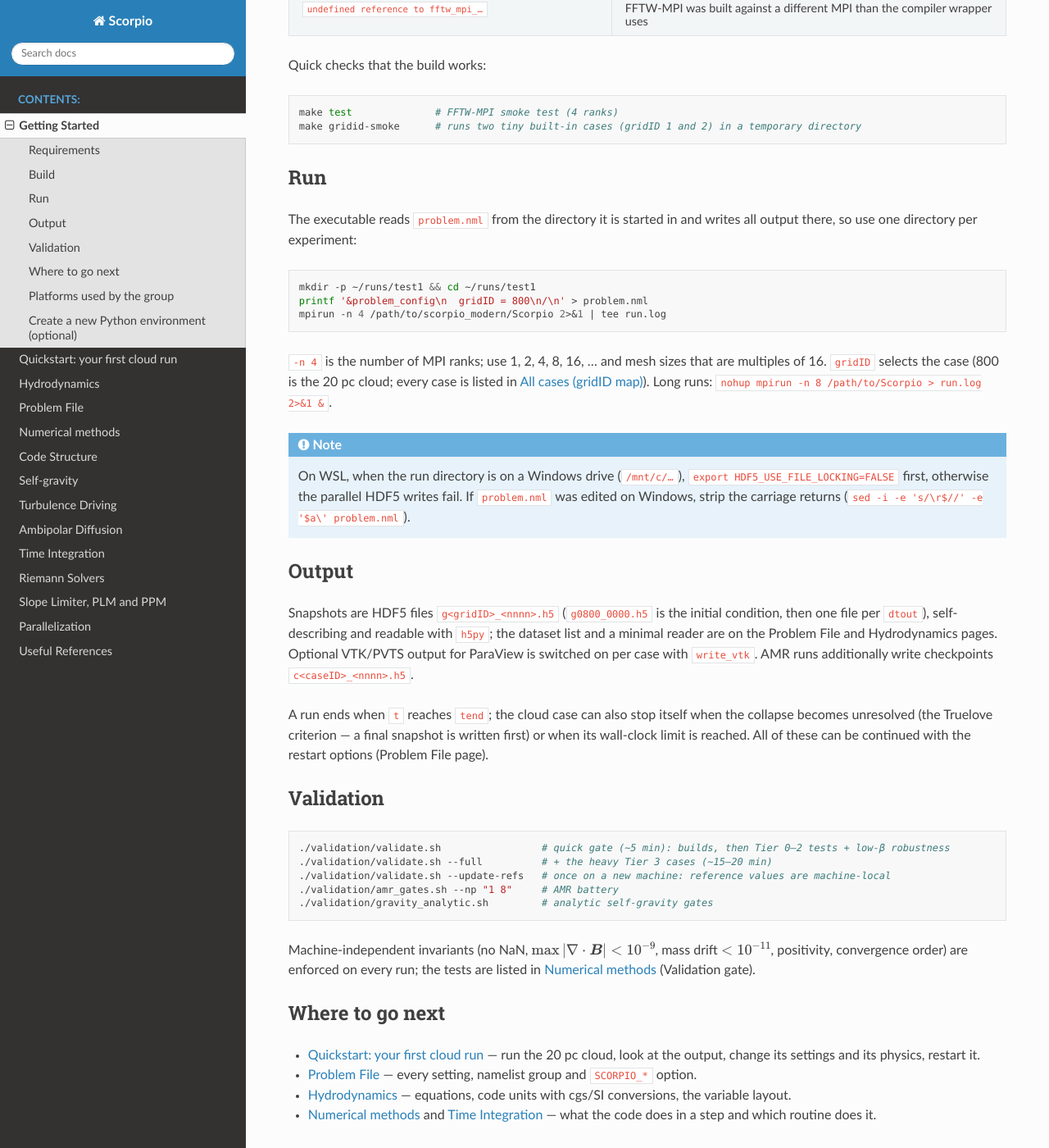
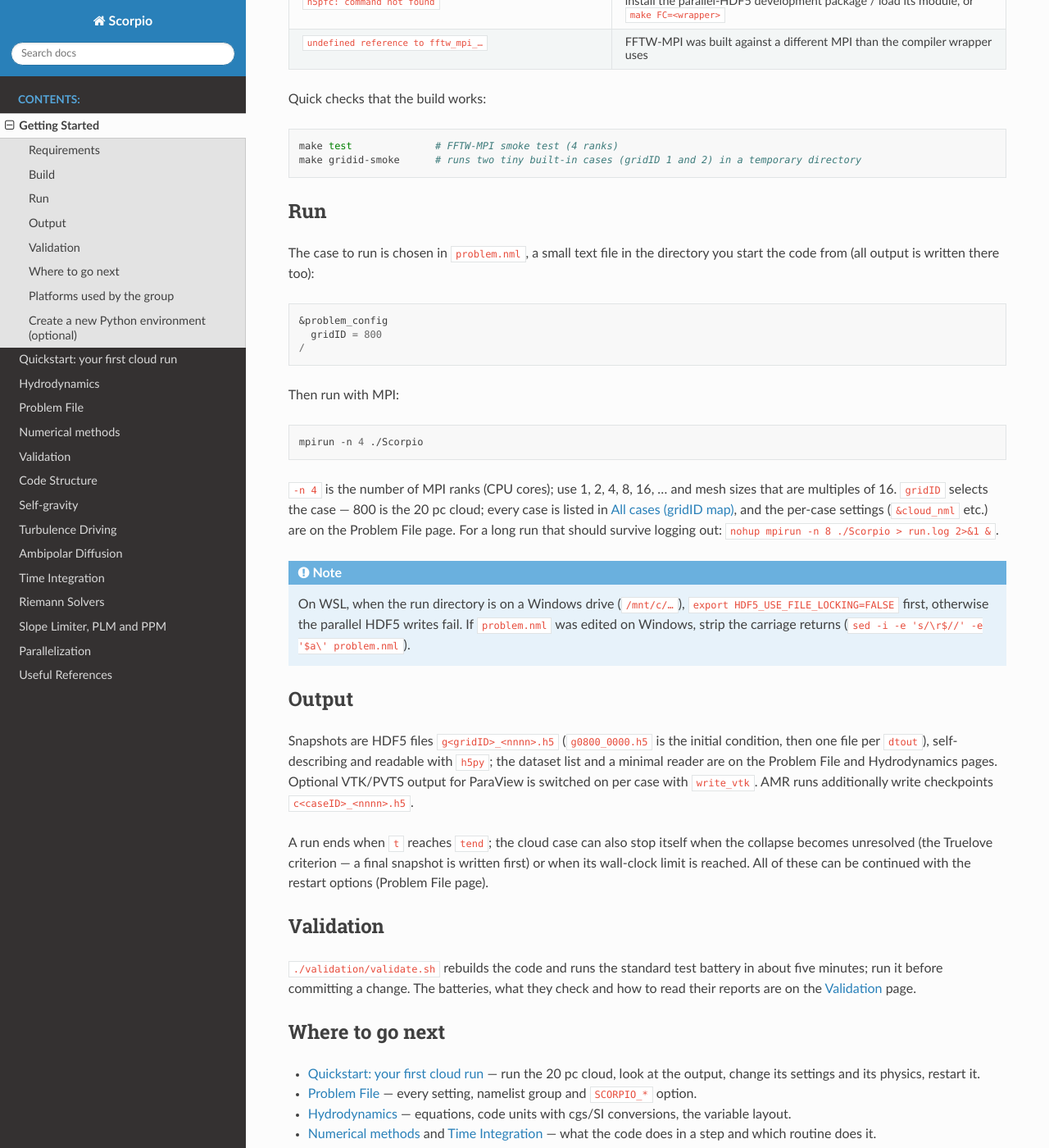
Before and after one commit to holam1hk/Scorpio-Docs, a Sphinx documentation site: the page built from docs/source/getting_started.rst, in a window 1280 px wide and 1400 px high, scrolled down 1289 px. Shown: the whole window at 82% size. Built offline with Sphinx 7.4.7 and the Read the Docs theme 3.1.0, drawn with Linux system fonts in a browser that asks for light colours; some of the changed text lies outside the part shown.

Commit message:
Simplify build/run on Getting Started; move validation to its own page
- getting_started: plain `make` / `make clean && make` (the Makefile finds
  the libraries on a set-up machine; FFTW_PREFIX only appears in the
  compile-error table), problem.nml shown as a file and `mpirun -n 4
  ./Scorpio` instead of the mkdir/printf one-liners; the validation section
  is now a pointer
- validation (new page, in the toctree after Numerical methods): the four
  batteries with their run times and scope, the validate.sh tier table and
  the machine-independent invariants, the AMR gates, the analytic gravity
  gates G1-G5 and the deep battery, how to read a report (real lines), and
  the results dashboard
- methods: the validation-gate section defers to the new page
- quickstart: cheat sheet uses plain `make`

Co-Authored-By: Claude Opus 5 <noreply@anthropic.com>

```diff
--- a/docs/source/getting_started.rst
+++ b/docs/source/getting_started.rst
@@ -34,8 +34,7 @@ FFTW-MPI once from source (about five minutes):
    ./configure --enable-shared --enable-threads --enable-mpi MPICC=mpicc
    make -j4 && sudo make install && sudo ldconfig
 
-which installs it under ``/usr/local`` (hence ``FFTW_PREFIX=/usr/local``
-below). With OpenMPI throughout (``openmpi-bin``, ``libhdf5-openmpi-dev``,
+With OpenMPI throughout (``openmpi-bin``, ``libhdf5-openmpi-dev``,
 ``libfftw3-mpi-dev``) no source build is needed.
 
 On a cluster load the corresponding modules (``module load <mpi>
@@ -49,13 +48,16 @@ From the repository root:
 
 .. code-block:: bash
 
-   make print-config                     # shows the compiler, MPI, HDF5 and FFTW that will be used
-   make FFTW_PREFIX=/usr/local -j4       # builds ./Scorpio (drop FFTW_PREFIX if FFTW is in a standard path)
-   make clean && make FFTW_PREFIX=/usr/local -j4     # clean rebuild
+   make print-config      # shows the compiler, MPI, HDF5 and FFTW that will be used
+   make                   # builds ./Scorpio
+   make clean && make     # clean rebuild
 
-The build writes objects and module files under ``build/``; the only
-product is the executable ``./Scorpio``. Run ``make`` again after any change
-in ``src/`` — only the changed files and their dependants are recompiled.
+The ``Makefile`` finds the libraries through the ``h5pfc`` wrapper and the
+system paths; nothing has to be passed on the command line on a machine that
+is set up. The build writes objects and module files under ``build/``; the
+only product is the executable ``./Scorpio``. Run ``make`` again after any
+change in ``src/`` — only the changed files and their dependants are
+recompiled.
 
 .. list-table::
    :header-rows: 1
@@ -64,7 +66,7 @@ in ``src/`` — only the changed files and their dependants are recompiled.
    * - compile error
      - fix
    * - ``Cannot open included file 'fftw3-mpi.f03'``
-     - add ``FFTW_PREFIX=/path/to/fftw``
+     - FFTW is not in a standard path: ``make FFTW_PREFIX=/path/to/fftw`` (e.g. ``/usr/local`` for a source build)
    * - ``h5pfc: command not found``
      - install the parallel-HDF5 development package / load its module, or ``make FC=<wrapper>``
    * - ``undefined reference to fftw_mpi_…``
@@ -80,19 +82,27 @@ Quick checks that the build works:
 Run
 ===
 
-The executable reads ``problem.nml`` from the directory it is started in and
-writes all output there, so use one directory per experiment:
+The case to run is chosen in ``problem.nml``, a small text file in the
+directory you start the code from (all output is written there too):
+
+.. code-block:: fortran
+
+   &problem_config
+     gridID = 800
+   /
+
+Then run with MPI:
 
 .. code-block:: bash
 
-   mkdir -p ~/runs/test1 && cd ~/runs/test1
-   printf '&problem_config\n  gridID = 800\n/\n' > problem.nml
-   mpirun -n 4 /path/to/scorpio_modern/Scorpio 2>&1 | tee run.log
+   mpirun -n 4 ./Scorpio
 
-``-n 4`` is the number of MPI ranks; use 1, 2, 4, 8, 16, … and mesh sizes
-that are multiples of 16. ``gridID`` selects the case (800 is the 20 pc
-cloud; every case is listed in :ref:`sec:all_cases`). Long runs:
-``nohup mpirun -n 8 /path/to/Scorpio > run.log 2>&1 &``.
+``-n 4`` is the number of MPI ranks (CPU cores); use 1, 2, 4, 8, 16, … and
+mesh sizes that are multiples of 16. ``gridID`` selects the case — 800 is
+the 20 pc cloud; every case is listed in :ref:`sec:all_cases`, and the
+per-case settings (``&cloud_nml`` etc.) are on the Problem File page. For a
+long run that should survive logging out:
+``nohup mpirun -n 8 ./Scorpio > run.log 2>&1 &``.
 
 .. note::
    On WSL, when the run directory is on a Windows drive (``/mnt/c/…``),
@@ -118,17 +128,10 @@ these can be continued with the restart options (Problem File page).
 Validation
 ==========
 
-.. code-block:: bash
-
-   ./validation/validate.sh                 # quick gate (~5 min): builds, then Tier 0–2 tests + low-β robustness
-   ./validation/validate.sh --full          # + the heavy Tier 3 cases (~15–20 min)
-   ./validation/validate.sh --update-refs   # once on a new machine: reference values are machine-local
-   ./validation/amr_gates.sh --np "1 8"     # AMR battery
-   ./validation/gravity_analytic.sh         # analytic self-gravity gates
-
-Machine-independent invariants (no NaN, :math:`\max|\nabla\cdot\boldsymbol{B}|<10^{-9}`,
-mass drift :math:`<10^{-11}`, positivity, convergence order) are enforced on
-every run; the tests are listed in :ref:`ch:methods` (Validation gate).
+``./validation/validate.sh`` rebuilds the code and runs the standard test
+battery in about five minutes; run it before committing a change. The
+batteries, what they check and how to read their reports are on the
+:ref:`ch:validation` page.
 
 Where to go next
 ================
--- a/docs/source/index.rst
+++ b/docs/source/index.rst
@@ -30,6 +30,7 @@ Contents
    hydro
    problem_file
    methods
+   validation
    code_structure
    selfgravity
    turbulence
--- a/docs/source/quickstart.rst
+++ b/docs/source/quickstart.rst
@@ -390,7 +390,7 @@ Cheat sheet
 .. code-block:: bash
 
    # build (after every edit in src/)
-   cd /path/to/scorpio_modern && make FFTW_PREFIX=/usr/local -j4
+   cd /path/to/scorpio_modern && make
 
    # run
    mkdir -p ~/runs/exp1 && cd ~/runs/exp1
```
Also changed, not shown: docs/source/methods.rst (+7 -12 lines), docs/source/validation.rst (added, +272 -0 lines).
